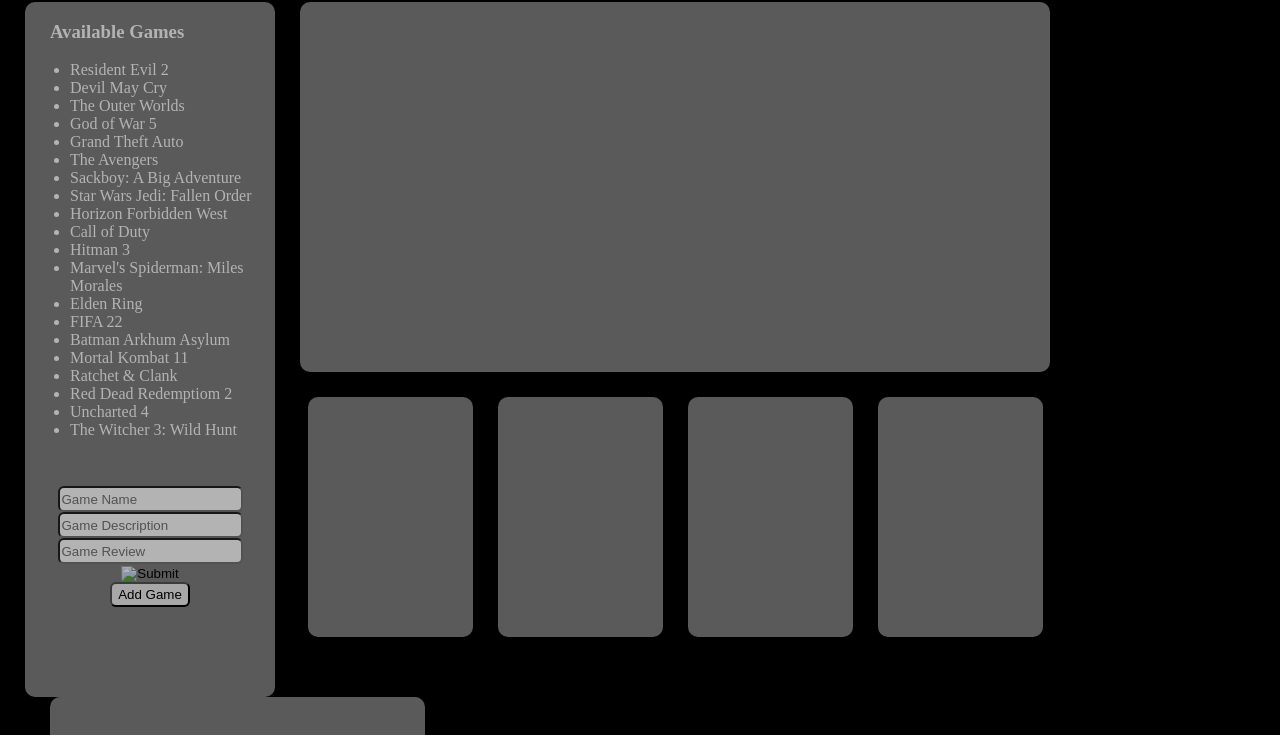
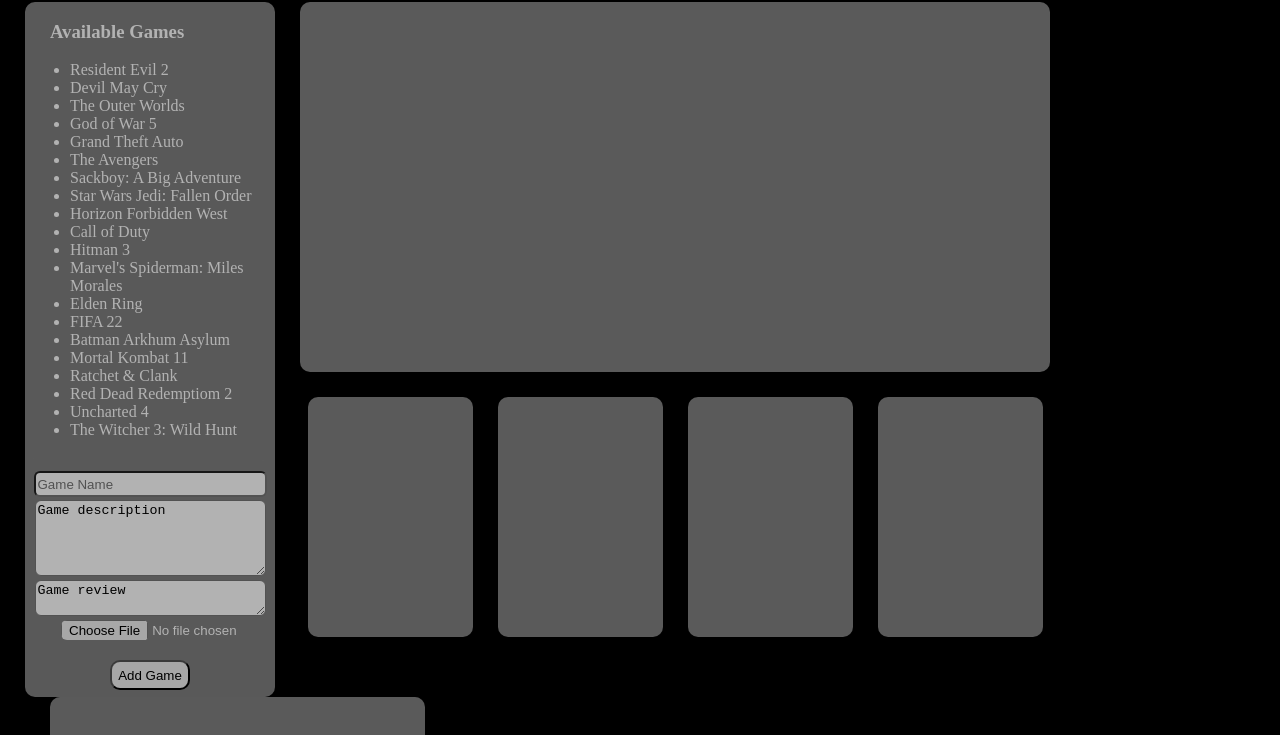
Before and after one commit to omaomach/GamePoint, a plain HTML site: page index.html in a window 1280 px wide. Shown: the part 65-800 px from the top of the page. Drawn offline with Linux system fonts and the light colour scheme.

Commit message:
completed user input form

```diff
--- a/index.html
+++ b/index.html
@@ -44,11 +44,11 @@
                 </div>
                 <div id="addGameForm">
                     <form id="inputForm1">
-                        <input type="text" name="gameName" placeholder="Game Name"><br>
-                        <input type="text" name="description" placeholder="Game Description"><br>
-                        <input type="text" name="review" placeholder="Game Review"><br>
-                        <input type="image" name="gamePoster" placeholder="Game Poster"><br>
-                        <input type="button" value="Add Game">
+                        <input type="text" id="gameName" placeholder="Game Name"><br>
+                        <textarea id="gameDesc">Game description</textarea><br>
+                        <textarea>Game review</textarea><br>
+                        <input type="file" id="gamePoster"><br>
+                        <input type="button" id="addGame" value="Add Game">
                     </form>
                 </div>
             </div>
--- a/styles.css
+++ b/styles.css
@@ -65,17 +65,35 @@ h2 {
 }
 
 #addGameForm {
-    margin-top: 25px;
+    margin-top: 10px;
     text-align: center;
 }
 
 input[type=text] {
     border-radius: 6px;
+    width: 225px;
     height: 20px;
 }
-input[type=button] {
+textarea {
     border-radius: 6px;
-    height: 25px;
+    width: 225px;
+}
+#gamePoster {
+    content: 'Select Poster File';
+    border-radius: 6px;
+    height: 20px;
+    margin-left: 36px;
+}
+
+#gameDesc {
+    margin-top: 3px;
+    height: 70px;
+}
+
+#addGame {
+    margin-top: 20px;
+    border-radius: 10px;
+    height: 30px;
 }
 
 #availableGames {
```
